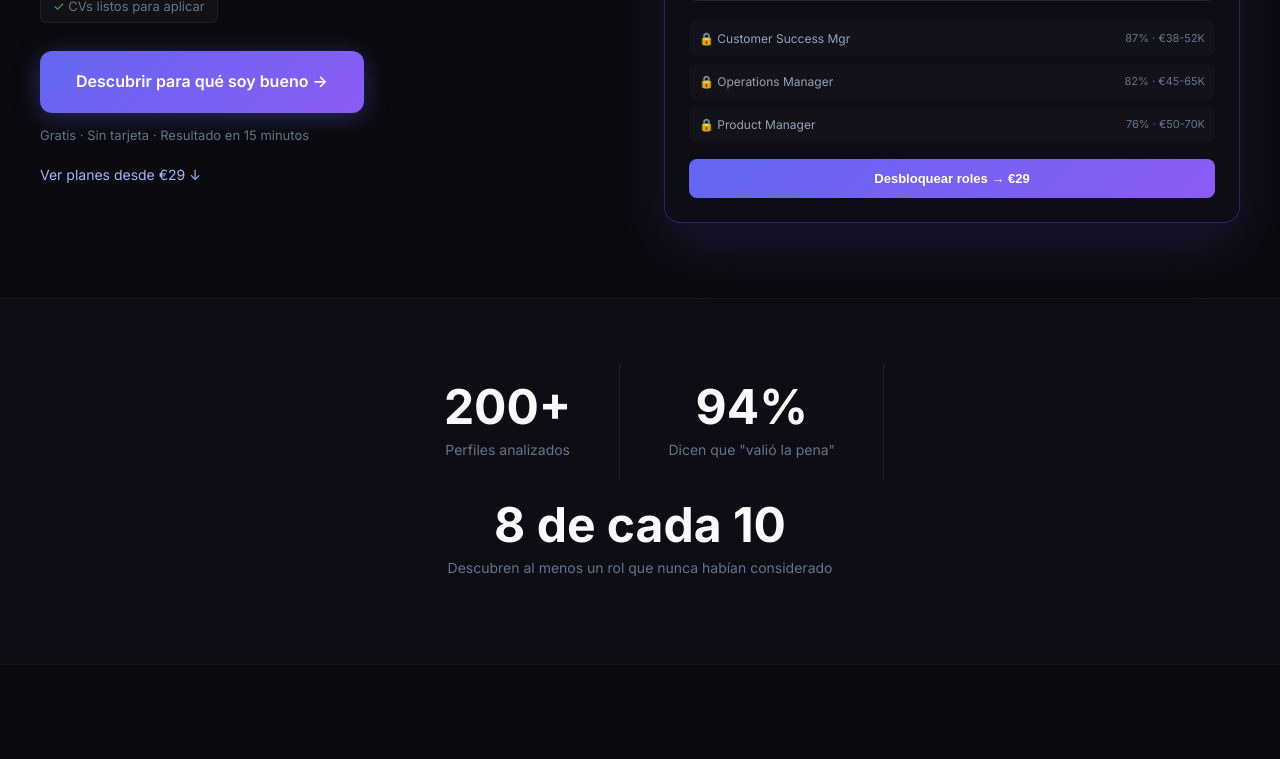
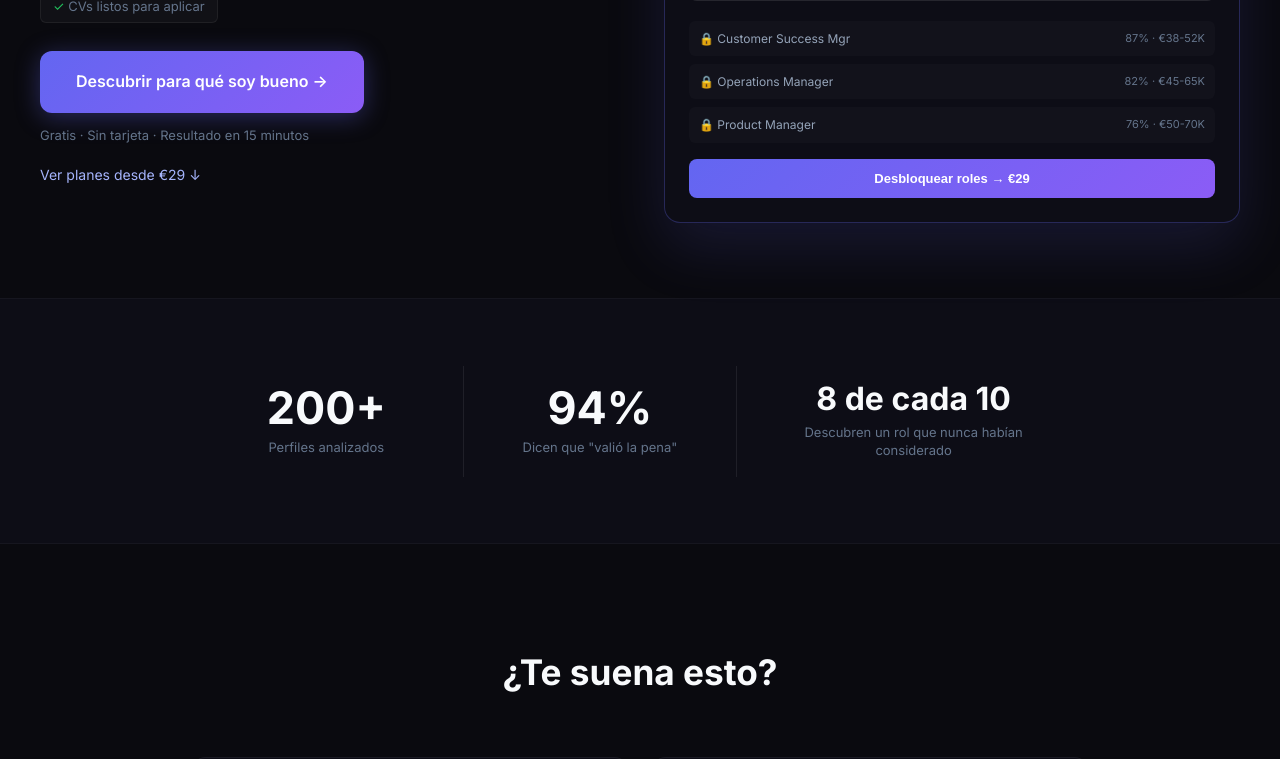
Before and after one commit to medinet22/carrera-negoia, a Next.js app: page / in a window 1280 px wide. Shown: the part 502-1261 px from the top of the page. Built offline with nearby package versions, Linux system fonts and the light colour scheme.

Commit message:
fix: stats row una sola línea — nowrap, flex proporcional, font adaptado

```diff
--- a/app/page.js
+++ b/app/page.js
@@ -272,32 +272,35 @@ export default function Home() {
         borderBottom: '1px solid rgba(255,255,255,0.04)'
       }}>
         <div style={{
-          maxWidth: '800px',
+          maxWidth: '900px',
           margin: '0 auto',
           display: 'flex',
           justifyContent: 'center',
           alignItems: 'center',
           gap: '0',
-          flexWrap: 'wrap'
+          flexWrap: 'nowrap'
         }}>
           {[
             { number: '200+', label: 'Perfiles analizados' },
             { number: '94%', label: 'Dicen que "valió la pena"' },
-            { number: '8 de cada 10', label: 'Descubren al menos un rol que nunca habían considerado' }
+            { number: '8 de cada 10', label: 'Descubren un rol que nunca habían considerado' }
           ].map((stat, i) => (
             <div key={i} style={{
               textAlign: 'center',
-              padding: '20px 48px',
-              borderRight: i < 2 ? '1px solid rgba(255,255,255,0.08)' : 'none'
+              padding: '20px 36px',
+              flex: i === 2 ? '1.4' : '1',
+              borderRight: i < 2 ? '1px solid rgba(255,255,255,0.08)' : 'none',
+              minWidth: 0
             }}>
               <div style={{
-                fontSize: 'clamp(2.5rem, 6vw, 3rem)',
+                fontSize: i === 2 ? 'clamp(1.4rem, 3vw, 2rem)' : 'clamp(2.2rem, 5vw, 2.8rem)',
                 fontWeight: '700',
                 color: '#f8fafc',
                 lineHeight: '1',
-                marginBottom: '8px'
+                marginBottom: '8px',
+                whiteSpace: 'nowrap'
               }}>{stat.number}</div>
-              <p style={{ margin: 0, color: '#64748b', fontSize: '14px' }}>{stat.label}</p>
+              <p style={{ margin: 0, color: '#64748b', fontSize: '13px', lineHeight: '1.4' }}>{stat.label}</p>
             </div>
           ))}
         </div>
```
